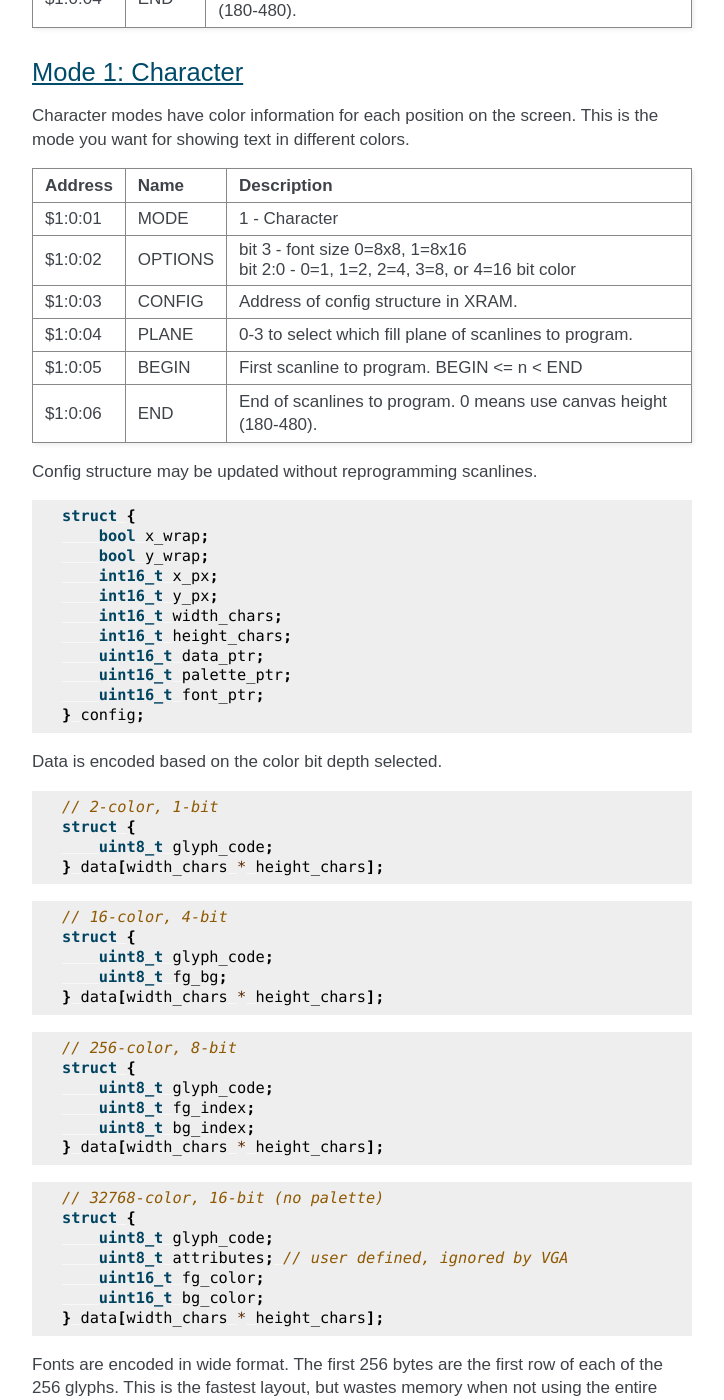
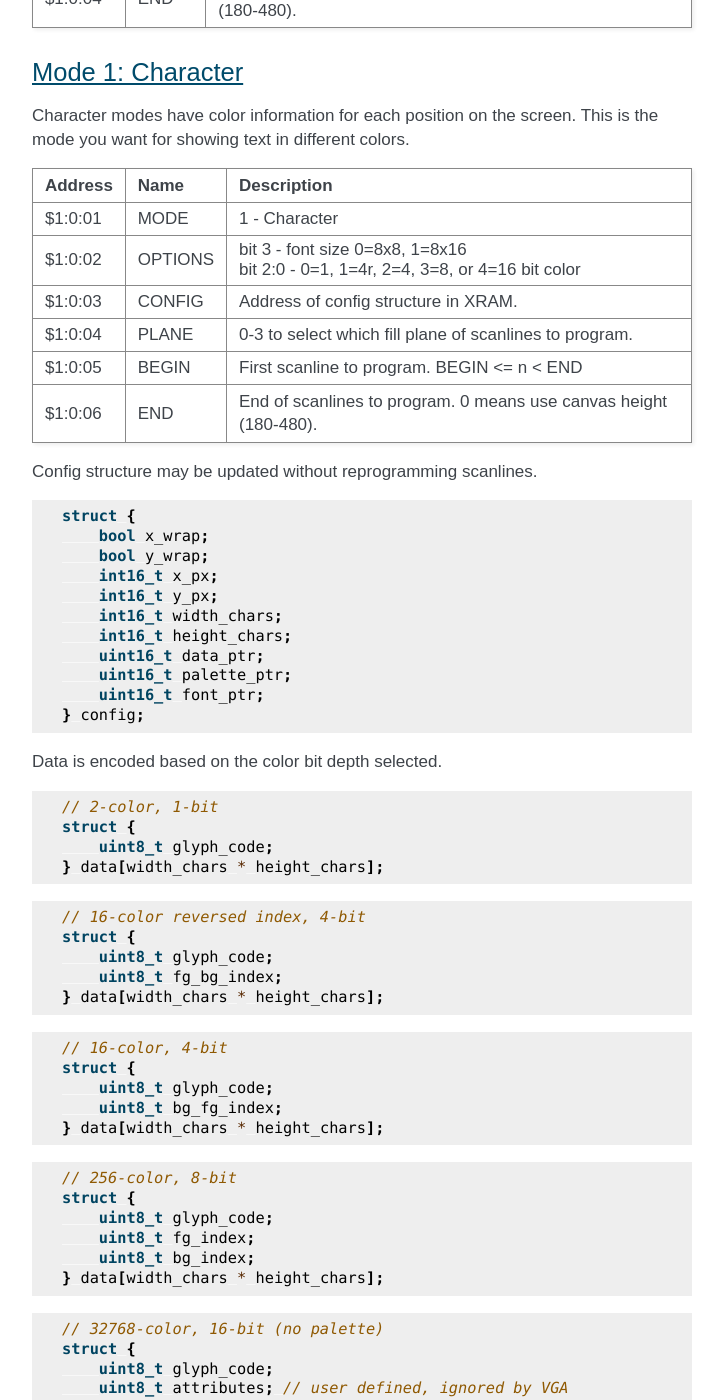
Before and after one commit to picocomputer/picocomputer.github.io, a Sphinx documentation site: the page built from docs/source/vga.rst, in a window 1280 px wide and 1400 px high, scrolled down 2797 px. Shown: the whole window, without its empty margins (388-1112 px from the left). Built offline with Sphinx 7.4.7, drawn with Linux system fonts in a browser that asks for light colours; some of the changed text lies outside the part shown.

Commit message:
mode1 update

```diff
--- a/docs/source/api.rst
+++ b/docs/source/api.rst
@@ -135,7 +135,6 @@ xreg
    :param channel: PIX channel. 0-15
    :param address: PIX address. 0-255
    :param ...: 16 bit integers to set starting at address.
-   :a regs: devid
    :errno: EINVAL, EIO
 
 
--- a/docs/source/vga.rst
+++ b/docs/source/vga.rst
@@ -125,7 +125,7 @@ Character modes have color information for each position on the screen. This is
   * - $1:0:02
     - OPTIONS
     - | bit 3 - font size 0=8x8, 1=8x16
-      | bit 2:0 - 0=1, 1=2, 2=4, 3=8, or 4=16 bit color
+      | bit 2:0 - 0=1, 1=4r, 2=4, 3=8, or 4=16 bit color
   * - $1:0:03
     - CONFIG
     - Address of config structure in XRAM.
@@ -166,10 +166,18 @@ Data is encoded based on the color bit depth selected.
 
 .. code-block:: C
 
+  // 16-color reversed index, 4-bit
+  struct {
+      uint8_t glyph_code;
+      uint8_t fg_bg_index;
+  } data[width_chars * height_chars];
+
+.. code-block:: C
+
   // 16-color, 4-bit
   struct {
       uint8_t glyph_code;
-      uint8_t fg_bg;
+      uint8_t bg_fg_index;
   } data[width_chars * height_chars];
 
 .. code-block:: C
@@ -358,6 +366,8 @@ Mode 4: Sprite
 
 Sprites may be drawn over each fill plane. This is the 16-bit sprite system from the Pi Pico Playground. Lower bit depths are planned for a different mode.
 
+WARNING! Highly experimental! Rumbledethumps did not write this code. This code can crash the entire VGA module.
+
 .. list-table::
   :widths: 5 5 90
   :header-rows: 1
```
